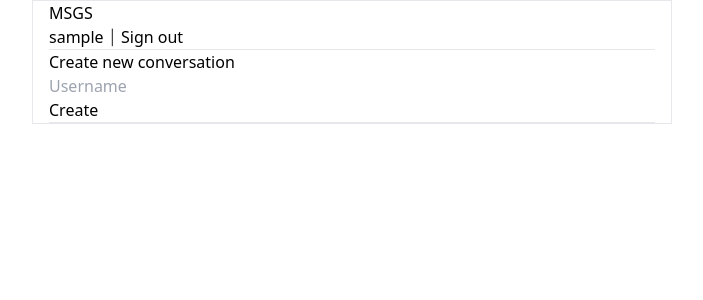
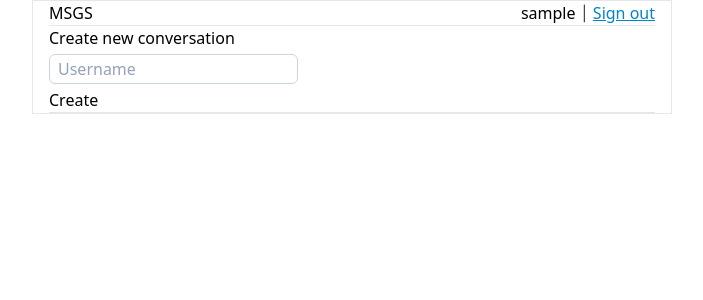
Before and after one commit to mhmh4/flask-messenger, a Flask app: page /home in a window 1280 px wide. Shown: the top 300 px of the page, without its empty margins (288-991 px from the left). Run offline with Flask 3, Linux system fonts and the light colour scheme; the visitor is signed in with stand-in values (Sample User, id 1); data that the repository does not hold is empty; some libraries are stand-ins or nearby versions.

Commit message:
Update home.html

```diff
--- a/msgs/templates/home.html
+++ b/msgs/templates/home.html
@@ -1,9 +1,14 @@
 {% extends "base.html" %}
+
+{% block title %}
+<title>MSGS - Home</title>
+{% endblock %}
+
 {% block content %}
-<header>
-  <div>MSGS</div>
+<header class="flex">
+  <div class="flex-1">MSGS</div>
   <div>
-    {{ current_user.username }} ⏐ <a href="{{ url_for('signout') }}">Sign out</a>
+    {{ current_user.username }} ⏐ <a href="{{ url_for('signout') }}" class="text-sky-600 underline">Sign out</a>
   </div>
 </header>
 <hr>
@@ -12,7 +17,12 @@
   <form method="post">
     {{ form.hidden_tag() }}
     <div>
-      {{ form.username(placeholder="Username") }}
+      {{
+        form.username(
+          class="my-1 py-0.5 px-2 border border-slate-300 rounded-md placeholder-slate-400",
+          placeholder="Username"
+        )
+      }}
     </div>
     <div>
       {{ form.submit(value="Create") }}
```
